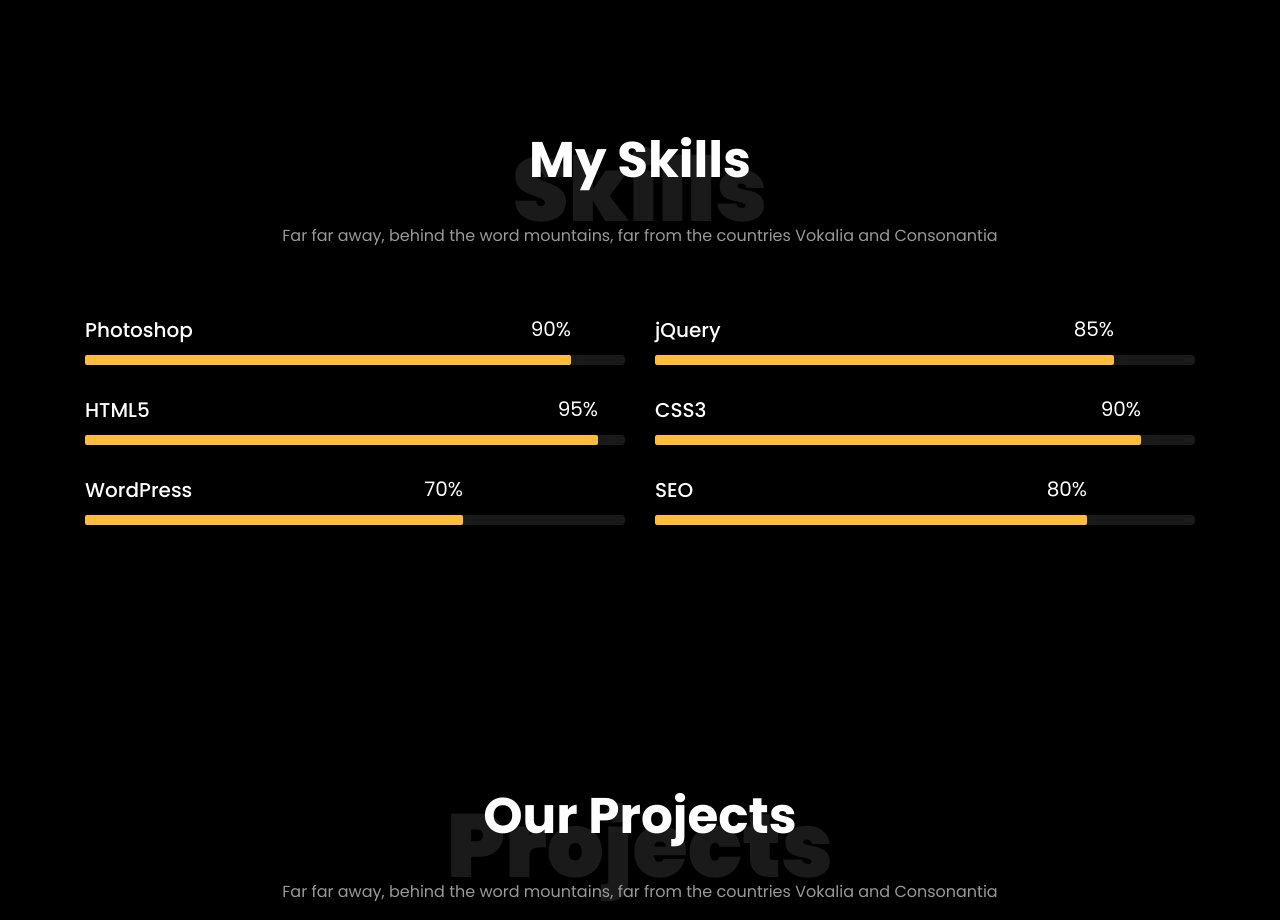
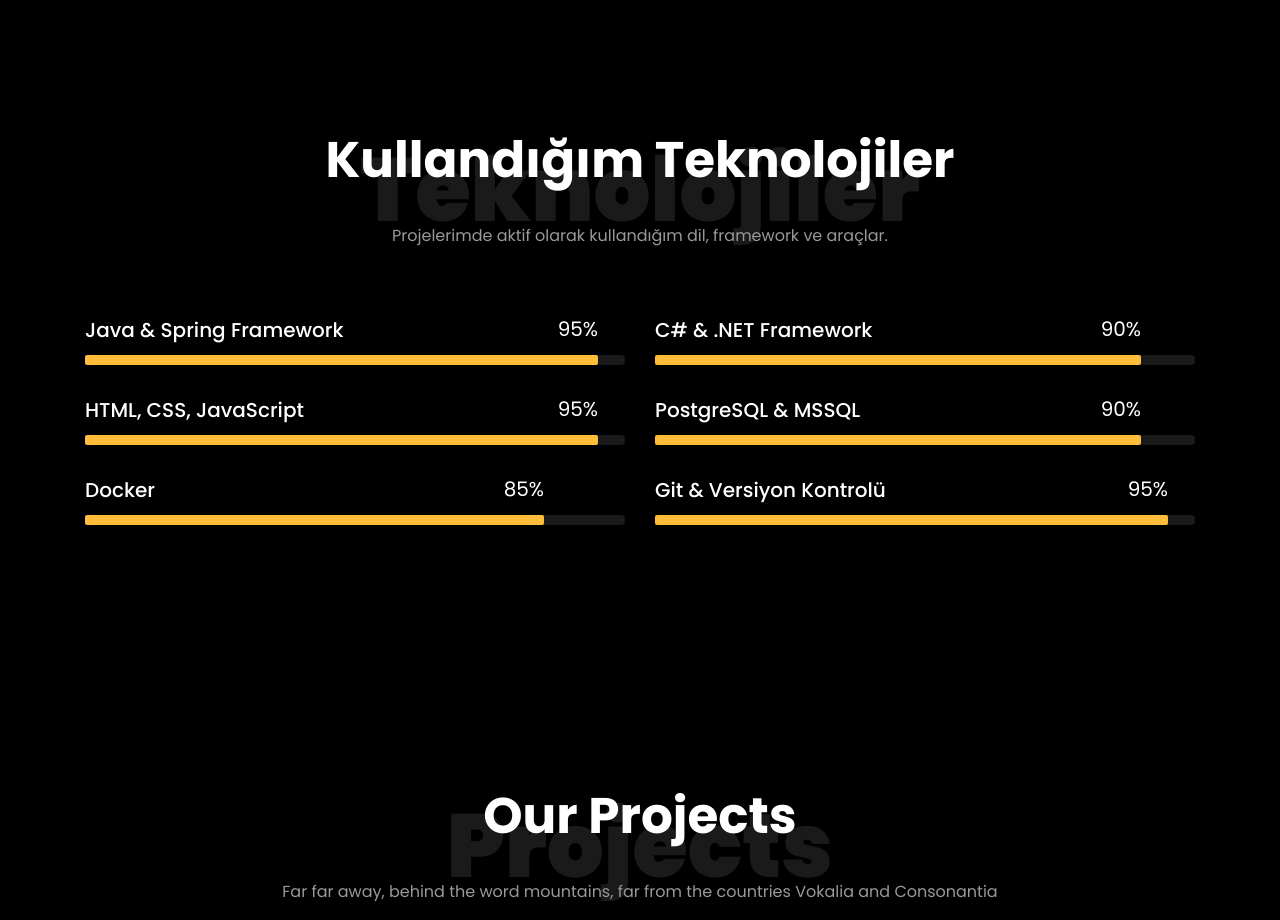
Before and after one commit to ersinelmas/ersinelmas.github.io, a plain HTML site: page index.html in a window 1280 px wide. Shown: the part 4180-5100 px from the top of the page. Drawn offline with Linux system fonts and the light colour scheme; files whose address does not match are found by name.

Commit message:
Refactor skills section in index.html

```diff
--- a/index.html
+++ b/index.html
@@ -243,17 +243,28 @@
 		    <div class="container">
 		        <div class="row justify-content-center pb-5">
 		            <div class="col-md-12 heading-section text-center ftco-animate">
-          	<h1 class="big big-2">Skills</h1>
-            <h2 class="mb-4">My Skills</h2>
-            <p>Far far away, behind the word mountains, far from the countries Vokalia and Consonantia</p>
+		                <h1 class="big big-2">Teknolojiler</h1>
+		                <h2 class="mb-4" style="text-transform: none;">Kullandığım Teknolojiler</h2>
+		                <p style="text-transform: none;">Projelerimde aktif olarak kullandığım dil, framework ve araçlar.</p>
 		            </div>
 		        </div>
 		        <div class="row">
 		            <div class="col-md-6 animate-box">
 		                <div class="progress-wrap ftco-animate">
-							<h3>Photoshop</h3>
+		                    <h3 style="text-transform: none;">Java & Spring Framework</h3>
 		                    <div class="progress">
-							 	<div class="progress-bar color-1" role="progressbar" aria-valuenow="90"
+		                        <div class="progress-bar color-1" role="progressbar" aria-valuenow="95"
+		                        aria-valuemin="0" aria-valuemax="100" style="width:95%">
+		                        <span>95%</span>
+		                        </div>
+		                    </div>
+		                </div>
+		            </div>
+		            <div class="col-md-6 animate-box">
+		                <div class="progress-wrap ftco-animate">
+		                    <h3 style="text-transform: none;">C# & .NET Framework</h3>
+		                    <div class="progress">
+		                        <div class="progress-bar color-2" role="progressbar" aria-valuenow="90"
 		                        aria-valuemin="0" aria-valuemax="100" style="width:90%">
 		                        <span>90%</span>
 		                        </div>
@@ -262,18 +273,7 @@
 		            </div>
 		            <div class="col-md-6 animate-box">
 		                <div class="progress-wrap ftco-animate">
-							<h3>jQuery</h3>
-							<div class="progress">
-							 	<div class="progress-bar color-2" role="progressbar" aria-valuenow="85"
-							  	aria-valuemin="0" aria-valuemax="100" style="width:85%">
-							    <span>85%</span>
-							  	</div>
-							</div>
-						</div>
-					</div>
-					<div class="col-md-6 animate-box">
-						<div class="progress-wrap ftco-animate">
-							<h3>HTML5</h3>
+		                    <h3 style="text-transform: none;">HTML, CSS, JavaScript</h3>
 		                    <div class="progress">
 		                        <div class="progress-bar color-3" role="progressbar" aria-valuenow="95"
 		                        aria-valuemin="0" aria-valuemax="100" style="width:95%">
@@ -284,7 +284,7 @@
 		            </div>
 		            <div class="col-md-6 animate-box">
 		                <div class="progress-wrap ftco-animate">
-							<h3>CSS3</h3>
+		                    <h3 style="text-transform: none;">PostgreSQL & MSSQL</h3>
 		                    <div class="progress">
 		                        <div class="progress-bar color-4" role="progressbar" aria-valuenow="90"
 		                        aria-valuemin="0" aria-valuemax="100" style="width:90%">
@@ -295,22 +295,22 @@
 		            </div>
 		            <div class="col-md-6 animate-box">
 		                <div class="progress-wrap ftco-animate">
-							<h3>WordPress</h3>
+		                    <h3 style="text-transform: none;">Docker</h3>
 		                    <div class="progress">
-							 	<div class="progress-bar color-5" role="progressbar" aria-valuenow="70"
-							  	aria-valuemin="0" aria-valuemax="100" style="width:70%">
-							    <span>70%</span>
+		                        <div class="progress-bar color-5" role="progressbar" aria-valuenow="85"
+		                        aria-valuemin="0" aria-valuemax="100" style="width:85%">
+		                        <span>85%</span>
 		                        </div>
 		                    </div>
 		                </div>
 		            </div>
 		            <div class="col-md-6 animate-box">
 		                <div class="progress-wrap ftco-animate">
-							<h3>SEO</h3>
+		                    <h3 style="text-transform: none;">Git & Versiyon Kontrolü</h3>
 		                    <div class="progress">
-							 	<div class="progress-bar color-6" role="progressbar" aria-valuenow="80"
-							  	aria-valuemin="0" aria-valuemax="100" style="width:80%">
-							    <span>80%</span>
+		                        <div class="progress-bar color-6" role="progressbar" aria-valuenow="95"
+		                        aria-valuemin="0" aria-valuemax="100" style="width:95%">
+		                        <span>95%</span>
 		                        </div>
 		                    </div>
 		                </div>
```
Lines whose indentation alone changed are shown as unchanged.
